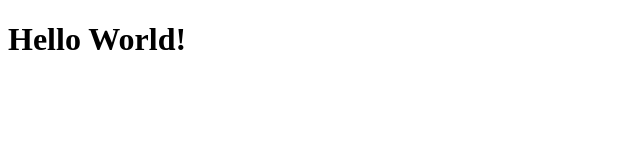
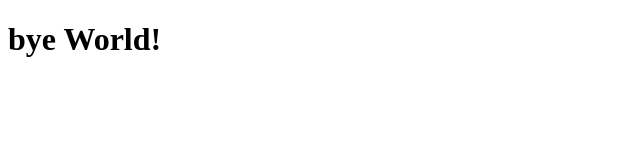
Before and after one commit to Oscar-man-shrestha/GitHub, a plain HTML site: page index.html in a window 1280 px wide. Shown: the whole page, without its empty margins (0-640 px from the left). Drawn offline with Linux system fonts and the light colour scheme.

Commit message:
Oscar done everything

```diff
--- a/index.html
+++ b/index.html
@@ -6,6 +6,6 @@
     <title>Document</title>
 </head>
 <body>
-    <h1>Hello World!</h1>
+    <h1>bye World!</h1>
 </body>
 </html>
```
